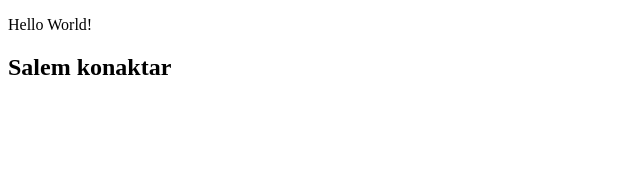
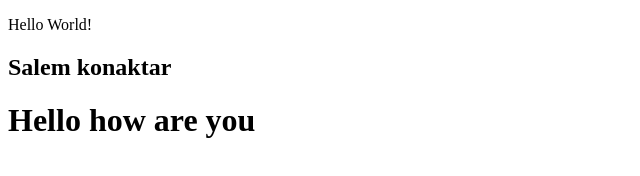
Before and after one commit to Danil-Sedarchuk/project, a plain HTML site: page Index.html in a window 1280 px wide. Shown: the whole page, without its empty margins (0-640 px from the left). Drawn offline with Linux system fonts and the light colour scheme.

Commit message:
Добавил заголовок в индекс

```diff
--- a/Index.html
+++ b/Index.html
@@ -10,7 +10,7 @@
 
     <p>Hello World!</p>
     <h2>Salem konaktar</h2>
-
+    <h1>Hello how are you</h1>
     <script src="JS/script.js">
     </script>
 
```
